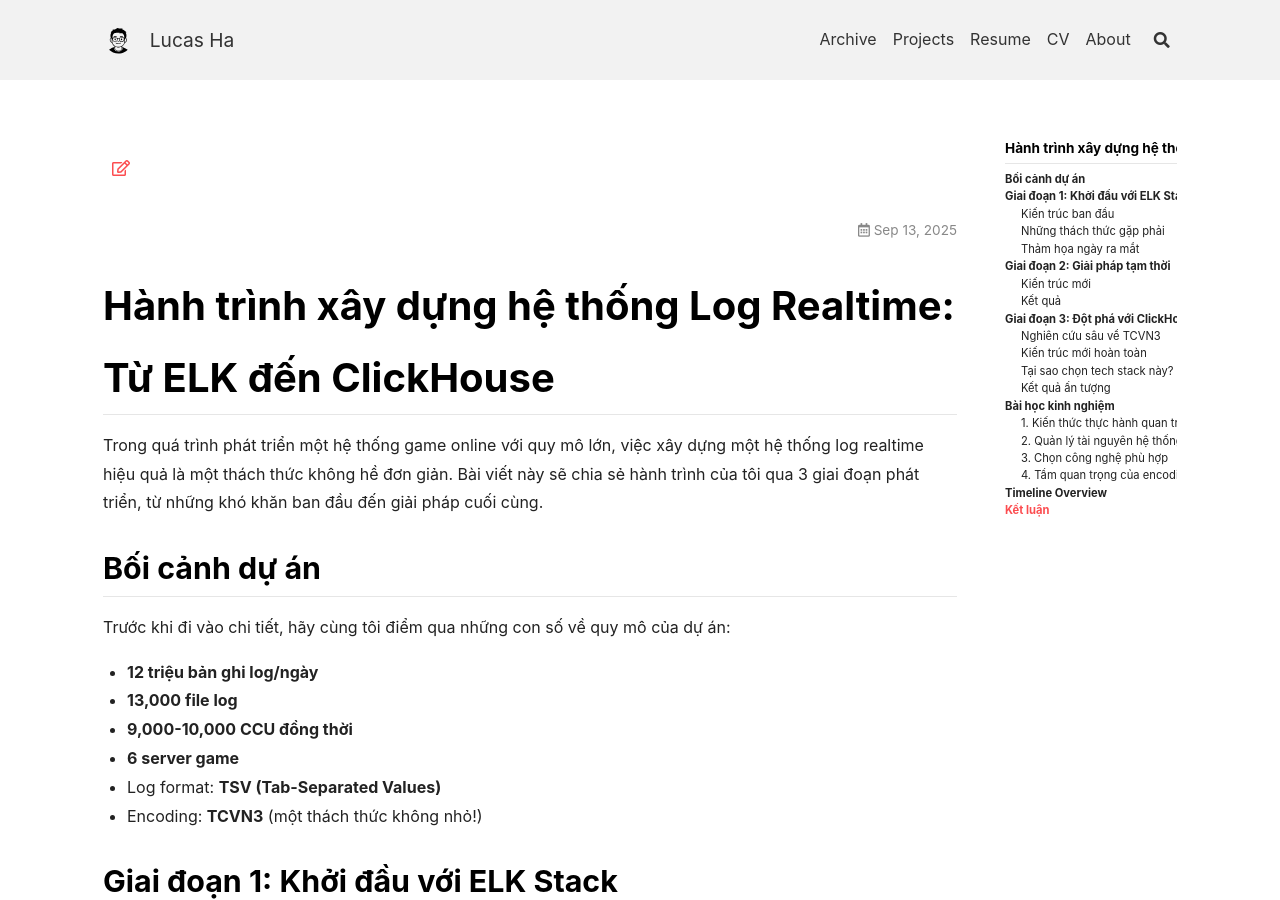
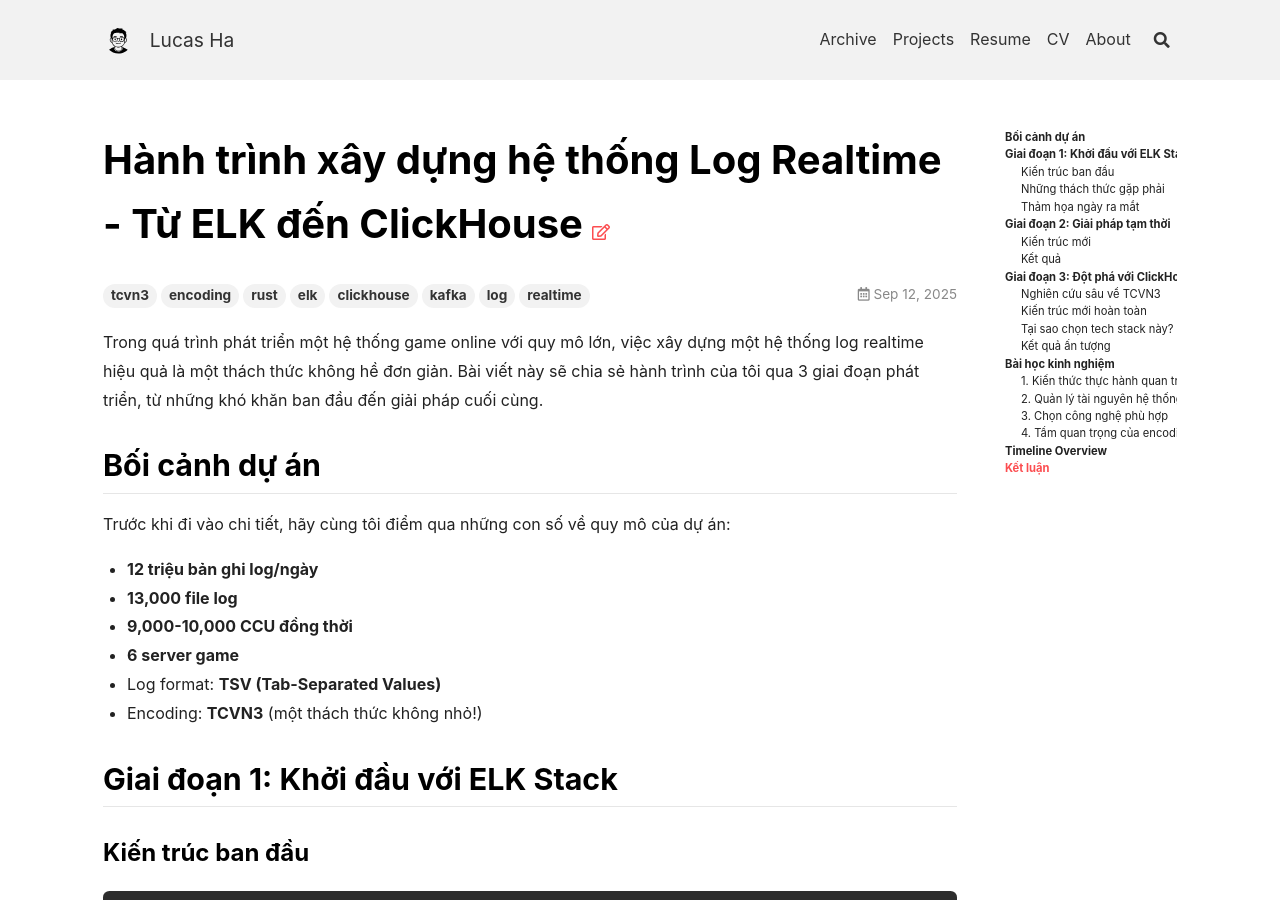
Before and after one commit to tuanha1305/tuanha1305.github.io, a Jekyll site: the page built from _posts/2025-09-12-hanh-trinh-xay-dung-he-thong-log-realtime-tu-elk-den-clickhouse.md, in a window 1280 px wide and 900 px high. Built offline with Jekyll 4.4.1, drawn with Linux system fonts in a browser that asks for light colours; nearby versions of some CDN libraries.

Commit message:
docs: update cv and blog post formatting
remove redundant headings and update title formatting for better readability

```diff
--- a/_posts/2025-09-12-hanh-trinh-xay-dung-he-thong-log-realtime-tu-elk-den-clickhouse.md
+++ b/_posts/2025-09-12-hanh-trinh-xay-dung-he-thong-log-realtime-tu-elk-den-clickhouse.md
@@ -1,9 +1,7 @@
 ---
-title: Hành trình xây dựng hệ thống Log Realtime: Từ ELK đến ClickHouse
+title: Hành trình xây dựng hệ thống Log Realtime - Từ ELK đến ClickHouse
 tags: tcvn3 encoding rust elk clickhouse kafka log realtime
 ---
-
-# Hành trình xây dựng hệ thống Log Realtime: Từ ELK đến ClickHouse
 
 Trong quá trình phát triển một hệ thống game online với quy mô lớn, việc xây dựng một hệ thống log realtime hiệu quả là một thách thức không hề đơn giản. Bài viết này sẽ chia sẻ hành trình của tôi qua 3 giai đoạn phát triển, từ những khó khăn ban đầu đến giải pháp cuối cùng.
 
```
Also changed, not shown: cv.md (+0 -2 lines).
